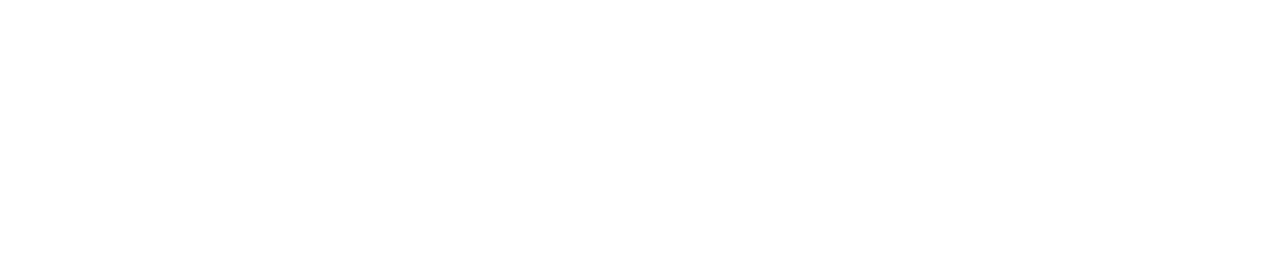
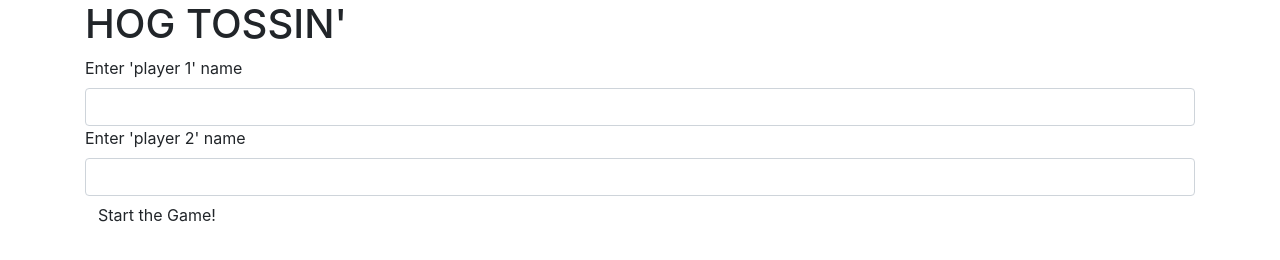
Before and after one commit to StollerSystem/pig_dice, a plain HTML site: page index.html in a window 1280 px wide. Drawn offline with Linux system fonts and the light colour scheme.

Commit message:
start building basic UI
Co-authored-by: Drew Lockhart <drewmlockhart@gmail.com>

```diff
--- a/index.html
+++ b/index.html
@@ -10,6 +10,19 @@
   <title>HOG</title>
 </head>
 <body>
-
+  <div class="container">
+    <h1>HOG TOSSIN'</h1>
+    <form id="formOne">
+      <div>
+        <label for="player1">Enter 'player 1' name</label>
+        <input type="text" id="player1Name" class="form-control">
+      </div>
+      <div>
+        <label for="player2">Enter 'player 2' name</label>
+        <input type="text" id="player2name" class="form-control">
+      </div>
+      <button type="submit" class="btn">Start the Game!</button>
+    </form>
+  </div>
 </body>
 </html>
--- a/js/scripts.js
+++ b/js/scripts.js
@@ -28,7 +28,7 @@ function runGame(matchScore) {
 }
 
 function playerTurn(player) {
-  turnActive = true
+  let turnActive = true
   player.turnScore = 0;
   while (turnActive) {
     // PLAYER TURN __
```
Also changed, not shown: 1 other file.
